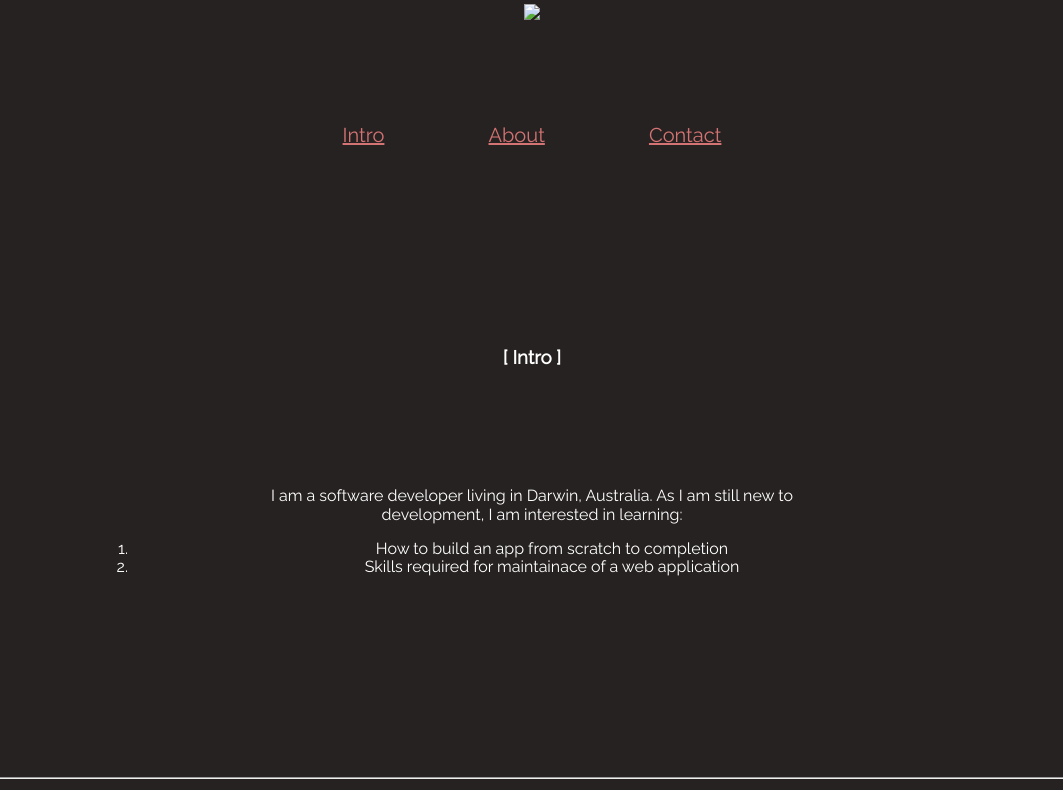
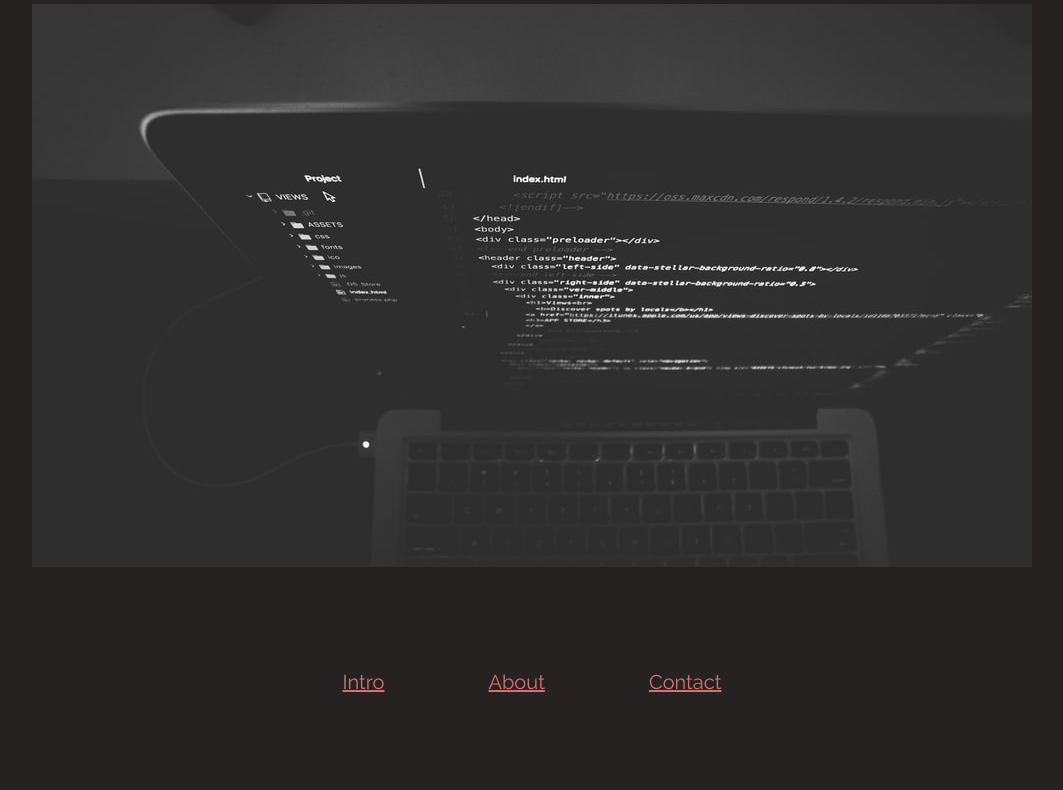
Before and after one commit to KogeiOwen/first-portfolio, a plain HTML site: page index.html in a window 1280 px wide. Shown: the part 161-951 px from the top of the page, without its empty margins (108-1171 px from the left). Drawn offline with nearby package versions, Linux system fonts and the light colour scheme; a script that the page names is missing.

Commit message:
Update index.html

```diff
--- a/index.html
+++ b/index.html
@@ -20,7 +20,7 @@
       <h2>Software Developer</h2>
       <div>
         <!-- sets up the visual image -->
-      <img src="images/grey.jpg">
+      <img src="grey.jpg">
       </div>
       <!-- page navigation links -->
       <nav >
```
